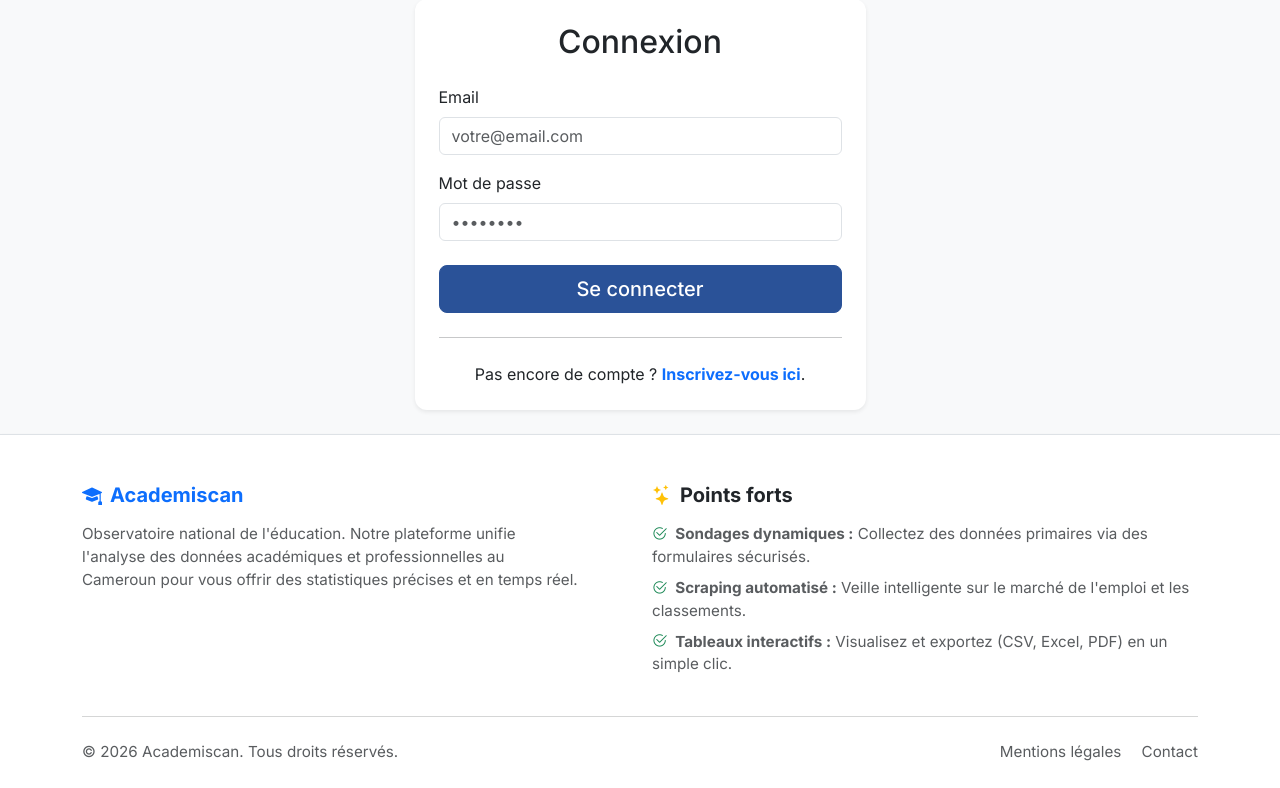
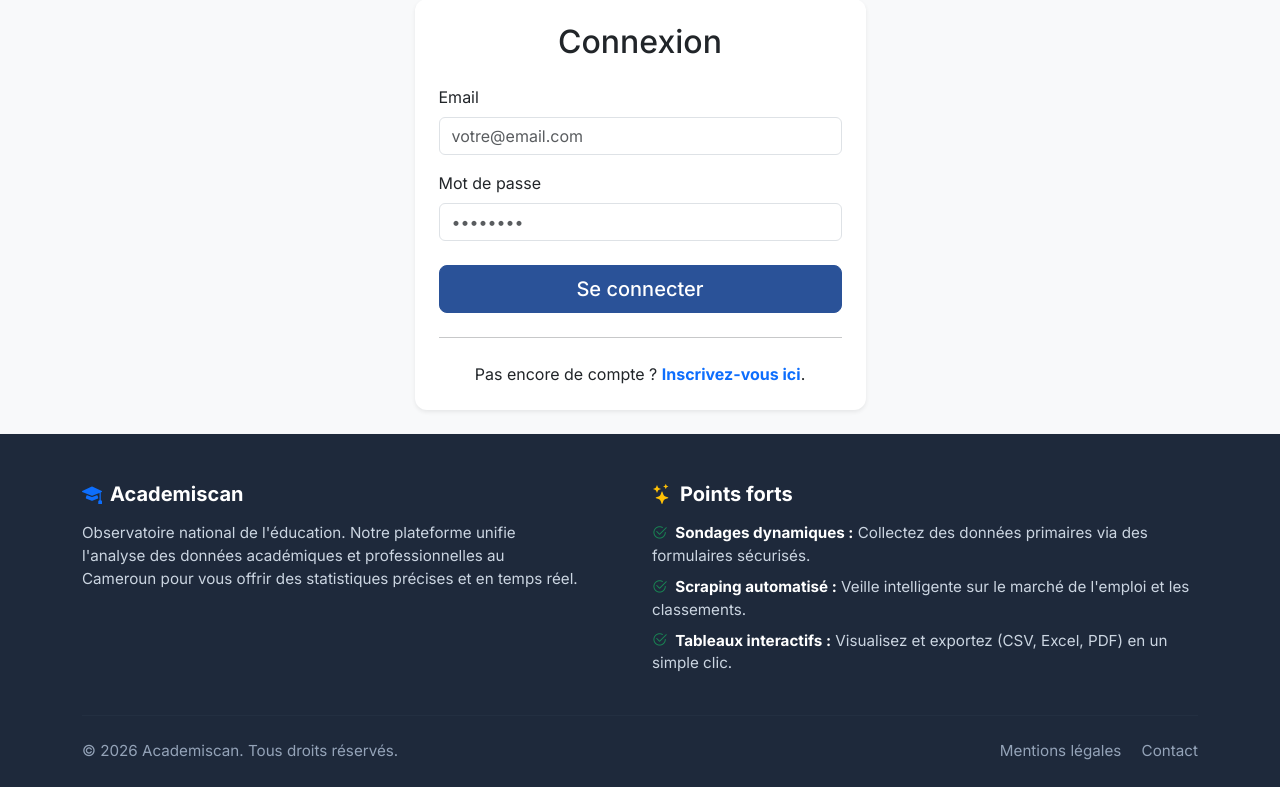
Before and after one commit to Jimmy-Network1/Projet_AnalyseDeDonnees, a Flask app: page /auth/connexion in a window 1280 px wide. Shown: the part 103-891 px from the top of the page. Run offline with Flask 3, Linux system fonts and the light colour scheme; some libraries are stand-ins or nearby versions.

Commit message:
UI: Ajout d'une couleur sombre et élégante au footer

```diff
--- a/templates/base.html
+++ b/templates/base.html
@@ -147,30 +147,30 @@
     </main>
 
     <!-- Footer -->
-    <footer class="bg-white pt-5 pb-4 mt-auto border-top text-muted shadow-sm" style="font-size: 0.95rem;">
+    <footer class="pt-5 pb-4 mt-auto shadow-sm" style="background-color: #1e293b; color: #cbd5e1; font-size: 0.95rem;">
         <div class="container">
             <div class="row mb-4">
                 <div class="col-md-6 mb-4 mb-md-0">
-                    <h5 class="text-primary fw-bold mb-3"><i class="bi bi-mortarboard-fill me-2"></i>Academiscan</h5>
+                    <h5 class="text-white fw-bold mb-3"><i class="bi bi-mortarboard-fill me-2 text-primary"></i>Academiscan</h5>
                     <p class="pe-md-5">Observatoire national de l'éducation. Notre plateforme unifie l'analyse des données académiques et professionnelles au Cameroun pour vous offrir des statistiques précises et en temps réel.</p>
                 </div>
                 <div class="col-md-6">
-                    <h5 class="text-dark fw-bold mb-3"><i class="bi bi-stars text-warning me-2"></i>Points forts</h5>
+                    <h5 class="text-white fw-bold mb-3"><i class="bi bi-stars text-warning me-2"></i>Points forts</h5>
                     <ul class="list-unstyled">
-                        <li class="mb-2"><i class="bi bi-check2-circle text-success me-2"></i><strong>Sondages dynamiques :</strong> Collectez des données primaires via des formulaires sécurisés.</li>
-                        <li class="mb-2"><i class="bi bi-check2-circle text-success me-2"></i><strong>Scraping automatisé :</strong> Veille intelligente sur le marché de l'emploi et les classements.</li>
-                        <li class="mb-0"><i class="bi bi-check2-circle text-success me-2"></i><strong>Tableaux interactifs :</strong> Visualisez et exportez (CSV, Excel, PDF) en un simple clic.</li>
+                        <li class="mb-2"><i class="bi bi-check2-circle text-success me-2"></i><strong class="text-white">Sondages dynamiques :</strong> Collectez des données primaires via des formulaires sécurisés.</li>
+                        <li class="mb-2"><i class="bi bi-check2-circle text-success me-2"></i><strong class="text-white">Scraping automatisé :</strong> Veille intelligente sur le marché de l'emploi et les classements.</li>
+                        <li class="mb-0"><i class="bi bi-check2-circle text-success me-2"></i><strong class="text-white">Tableaux interactifs :</strong> Visualisez et exportez (CSV, Excel, PDF) en un simple clic.</li>
                     </ul>
                 </div>
             </div>
-            <hr class="mb-4">
+            <hr class="mb-4" style="border-color: #334155;">
             <div class="row align-items-center">
-                <div class="col-md-7 text-center text-md-start mb-3 mb-md-0">
+                <div class="col-md-7 text-center text-md-start mb-3 mb-md-0" style="color: #94a3b8;">
                     &copy; 2026 Academiscan. Tous droits réservés.
                 </div>
                 <div class="col-md-5 text-center text-md-end">
-                    <a href="#" class="text-muted text-decoration-none me-3 hover-primary">Mentions légales</a>
-                    <a href="#" class="text-muted text-decoration-none hover-primary">Contact</a>
+                    <a href="#" class="text-decoration-none me-3" style="color: #94a3b8; transition: color 0.2s;" onmouseover="this.style.color='#ffffff'" onmouseout="this.style.color='#94a3b8'">Mentions légales</a>
+                    <a href="#" class="text-decoration-none" style="color: #94a3b8; transition: color 0.2s;" onmouseover="this.style.color='#ffffff'" onmouseout="this.style.color='#94a3b8'">Contact</a>
                 </div>
             </div>
         </div>
```
